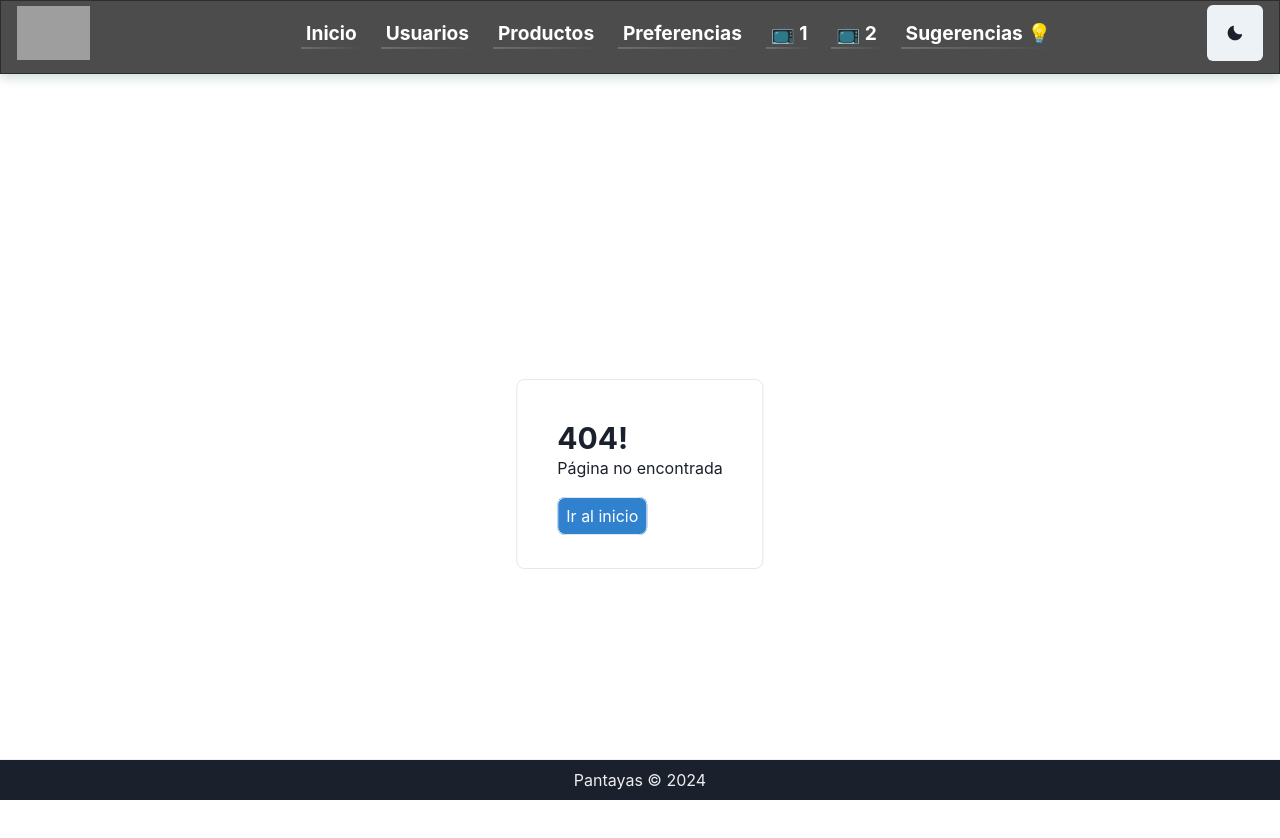
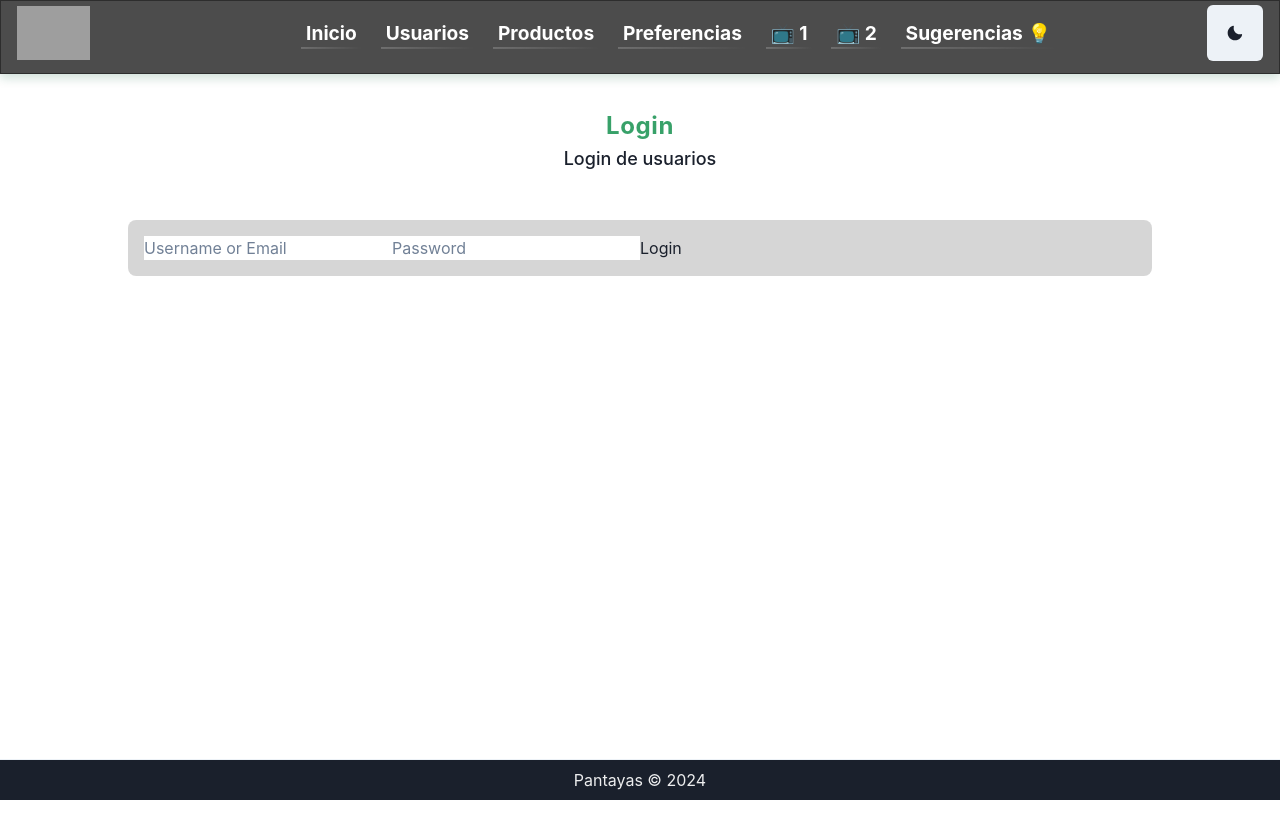
Before and after one commit to ggracis/pantayas-next, a Next.js app: page /login in a window 1280 px wide. Before the commit this address had no page. Shown: the top 838 px of the page. After the commit the page ends 800 px from the top, so only its background shows below. Built offline with nearby package versions, Linux system fonts and the light colour scheme; grey boxes are pictures that could not be loaded.

Commit message:
intentando utilizar Zustand y logear con strapi

```diff
--- /dev/null
+++ b/app/login/page.jsx
@@ -0,0 +1,12 @@
+import LoginForm from "@/components/UI/LoginForm";
+
+
+const LoginPage = () => {
+  return (
+
+      <LoginForm />
+
+  );
+};
+
+export default LoginPage;
--- /dev/null
+++ b/components/UI/LoginForm.jsx
@@ -0,0 +1,61 @@
+"use client";
+import { useState } from "react";
+import useAuthStore from "@/stores/useAuthStore"; // Importar useAuthStore
+import Encabezado from "./Encabezado";
+import { FormControl } from "@chakra-ui/react";
+
+const LoginForm = () => {
+  const [identifier, setIdentifier] = useState("");
+  const [password, setPassword] = useState("");
+  const [error, setError] = useState(null);
+
+  const { loading, login } = useAuthStore(); // Obtener funciones de autenticación desde useAuthStore
+
+  const handleSubmit = async (e) => {
+    e.preventDefault();
+    try {
+      await login(identifier, password); // Llamar a la función de inicio de sesión
+    } catch (error) {
+      setError("Failed to login");
+    }
+  };
+
+  return (
+    <>
+      <Encabezado
+        tituloEncabezado="Login"
+        bajadaEncabezado="Login de usuarios"
+      />
+      <FormControl
+        w="80vw"
+        p={4}
+        bg="blackAlpha.300"
+        m="auto"
+        mt={8}
+        mb={8}
+        borderRadius="lg"
+      >
+        {error && <p>{error}</p>}
+        <form onSubmit={handleSubmit}>
+          <input
+            type="text"
+            placeholder="Username or Email"
+            value={identifier}
+            onChange={(e) => setIdentifier(e.target.value)}
+          />
+          <input
+            type="password"
+            placeholder="Password"
+            value={password}
+            onChange={(e) => setPassword(e.target.value)}
+          />
+          <button type="submit" disabled={loading}>
+            {loading ? "Logging in..." : "Login"}
+          </button>
+        </form>
+      </FormControl>
+    </>
+  );
+};
+
+export default LoginForm;
--- a/package.json
+++ b/package.json
@@ -15,10 +15,12 @@
     "@emotion/react": "^11.11.4",
     "@emotion/styled": "^11.11.5",
     "@vercel/analytics": "^1.3.1",
+    "axios": "^1.7.2",
     "framer-motion": "^11.1.9",
     "next": "14.2.3",
     "react": "^18",
-    "react-dom": "^18"
+    "react-dom": "^18",
+    "zustand": "^4.5.2"
   },
   "devDependencies": {
     "eslint": "^8",
--- /dev/null
+++ b/stores/useAuthStore.js
@@ -0,0 +1,45 @@
+// stores/useAuthStore.js
+import create from 'zustand';
+import axios from 'axios';
+
+const useAuthStore = create((set) => ({
+  user: null,
+  loading: false,
+  error: null,
+
+  login: async (identifier, password) => {
+    set({ loading: true, error: null });
+    try {
+      const response = await axios.post('/api/auth/local', { identifier, password });
+      localStorage.setItem('token', response.data.jwt);
+      axios.defaults.headers.common['Authorization'] = `Bearer ${response.data.jwt}`;
+      set({ user: response.data.user, loading: false });
+    } catch (error) {
+      set({ error: error.response?.data?.message || 'Failed to login', loading: false });
+    }
+  },
+
+  logout: () => {
+    localStorage.removeItem('token');
+    delete axios.defaults.headers.common['Authorization'];
+    set({ user: null });
+  },
+
+  fetchUser: async () => {
+    set({ loading: true });
+    const token = localStorage.getItem('token');
+    if (token) {
+      axios.defaults.headers.common['Authorization'] = `Bearer ${token}`;
+      try {
+        const response = await axios.get('/api/auth/me');
+        set({ user: response.data, loading: false });
+      } catch (error) {
+        set({ error: error.response?.data?.message || 'Failed to fetch user', loading: false });
+      }
+    } else {
+      set({ loading: false });
+    }
+  }
+}));
+
+export default useAuthStore;
```
Also changed, not shown: app/api/auth/local/page.js (added, +19 -0 lines), app/api/auth/me/page.js (added, +21 -0 lines), app/providers.js (+6 -1 lines), 1 other file (tests, documents, lock files or other folders).
